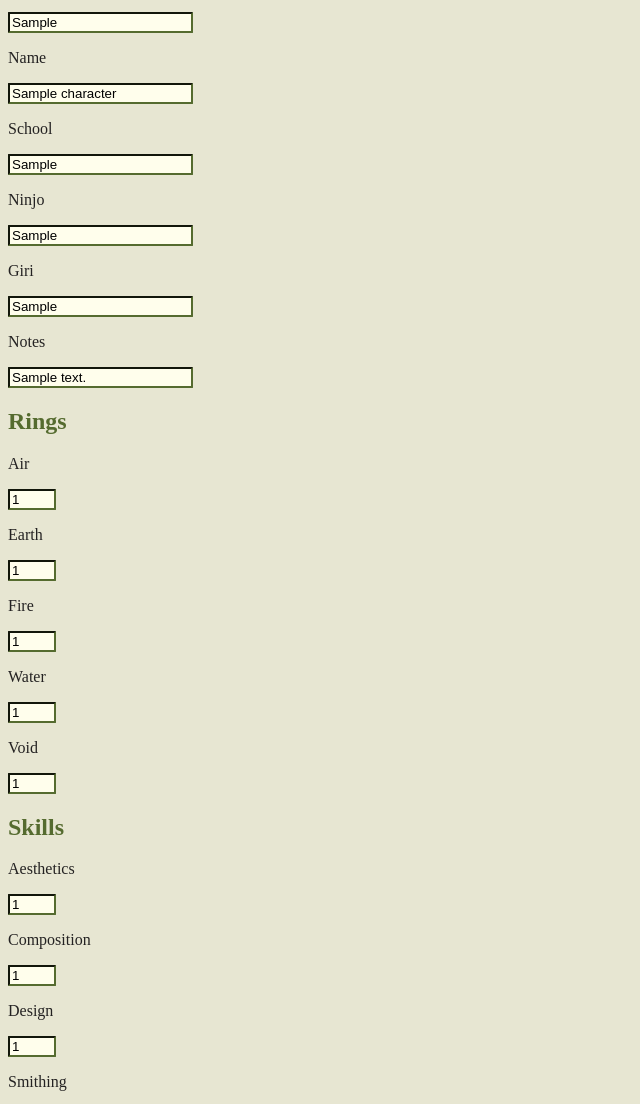
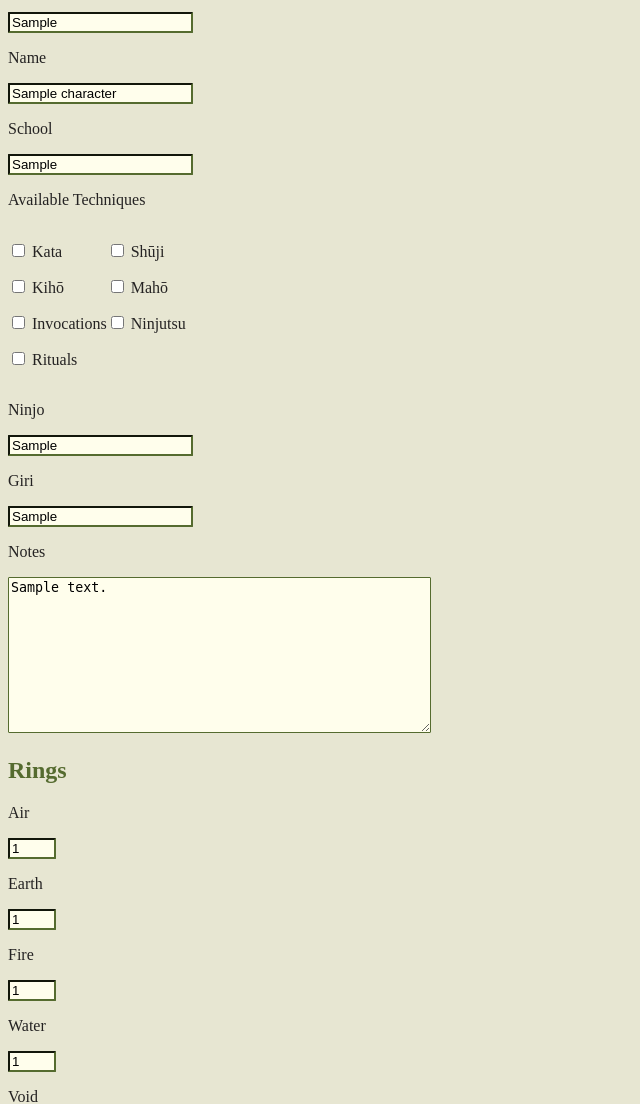
Before and after one commit to Koboldus/Digital-Yojimbo, a Django app: page /account/character/1/edit/ in a window 1280 px wide. Shown: the part 160-1264 px from the top of the page, without its empty margins (0-640 px from the left). Run offline with Django 4.2, Linux system fonts and the light colour scheme; a user stored in the database is signed in; tables that the repository leaves empty hold one stand-in row (values such as "Sample post").

Commit message:
changed character editing

```diff
--- a/Character_Menagement/views.py
+++ b/Character_Menagement/views.py
@@ -29,7 +29,13 @@ class CharacterEditing(View):
         if request.user.id != character.user_id:
             return HttpResponse("This isn't one of your characters")
 
-        return render(request, 'character_edit.html', {'character': character})
+        traits = Trait.objects.all()
+
+        techniques = character.technique_categories.split(', ')
+
+        print(techniques)
+
+        return render(request, 'character_edit.html', {'character': character, 'techniques': techniques, 'traits': traits})
 
     def post(self, request, id):
         character = Character.objects.get(id=id)
--- a/templates/character_edit.html
+++ b/templates/character_edit.html
@@ -7,7 +7,16 @@
             <label for="clan">Clan</label>
         </p>
         <p>
-            <input id="clan" type="text" name="clan" value="{{ character.clan }}">
+            <input list="clan-list" id="clan" name="clan" required="required" value="{{ character.clan}}">
+            <datalist id="clan-list">
+                <option value="Crab">Crab</option>
+                <option value="Crane">Crane</option>
+                <option value="Dragon">Dragon</option>
+                <option value="Lion">Lion</option>
+                <option value="Phoenix">Phoenix</option>
+                <option value="Scorpion">Scorpion</option>
+                <option value="Unicorn">Unicorn</option>
+            </datalist>
         </p>
         <p>
             <label for="family">Family</label>
@@ -28,6 +37,92 @@
             <input id="school" type="text" name="school" value="{{ character.school }}">
         </p>
         <p>
+            Available Techniques
+        </p>
+        <div class="main-container">
+            <div>
+                <p>
+                    <input
+                    type="checkbox"
+                    id="Kata"
+                    name="technique_categories"
+                    value="Kata"
+                    {% if 'Kata' in techniques %}
+                    checked
+                    {% endif %}>
+                    <label for="Kata">Kata</label>
+                </p>
+                <p>
+                    <input
+                    type="checkbox"
+                    id="Kihō"
+                    name="technique_categories"
+                    value="Kihō"
+                    {% if 'Kiho' in techniques %}
+                    checked
+                    {% endif %}>
+                    <label for="Kihō">Kihō</label>
+                </p>
+                <p>
+                    <input
+                    type="checkbox"
+                    id="Invocations"
+                    name="technique_categories"
+                    value="Invocations"
+                    {% if 'Invocations' in techniques %}
+                    checked
+                    {% endif %}>
+                    <label for="Invocations">Invocations</label>
+                </p>
+                <p>
+                    <input
+                    type="checkbox"
+                    id="Rituals"
+                    name="technique_categories"
+                    value="Rituals"
+                    {% if 'Rituals' in techniques %}
+                    checked
+                    {% endif %}>
+                    <label for="Rituals">Rituals</label>
+                </p>
+            </div>
+            <div>
+                <p>
+                    <input
+                    type="checkbox"
+                    id="Shūji"
+                    name="technique_categories"
+                    value="Shūji"
+                    {% if 'Shuji' in techniques %}
+                    checked
+                    {% endif %}>
+                    <label for="Shūji">Shūji</label>
+                </p>
+                <p>
+                    <input
+                    type="checkbox"
+                    id="Mahō"
+                    name="technique_categories"
+                    value="Mahō"
+                    {% if 'Maho' in techniques %}
+                    checked
+                    {% endif %}>
+                    <label for="Mahō">Mahō</label>
+                </p>
+                <p>
+                    <input
+                    type="checkbox"
+                    id="Ninjutsu"
+                    name="technique_categories"
+                    value="Ninjutsu"
+                    {% if 'Ninjutsu' in techniques %}
+                    checked
+                    {% endif %}>
+                    <label for="Ninjutsu">Ninjutsu</label>
+                </p>
+            </div>
+        </div>
+        <p>
             <label for="ninjo">Ninjo</label>
         </p>
         <p>
@@ -43,7 +138,7 @@
             <label for="notes">Notes</label>
         </p>
         <p>
-            <input id="notes" type="text" name="notes" value="{{ character.notes }}">
+            <textarea id="notes" type="text" name="notes" rows="10" cols="50">{{ character.notes }}</textarea>
         </p>
     <h2>Rings</h2>
         <p>
@@ -241,73 +336,77 @@
             <input id="status" type="number" name="status" value="{{ character.status }}" max="100" min="0">
         </p>
     <h2>Distinctions</h2>
+    <div class="traits">
+            {% for trait in traits %}
+                {% if trait.category == 'Distinction' %}
                 <p>
-            <input type="text" required="required" list="distinct" name="traits" id="distinctions" value="
-{% for trait in character.traits.all %}
-{% if trait.category == 'Distinction' %}
-{{ trait.name }}
+                    <input
+                    type="checkbox"
+                    id="{{ trait.id }}"
+                    name="traits"
+                    value="{{ trait.name }}"
+                    {% if trait in character.traits.all %}
+                    checked
+                    {% endif %}>
+                    <label for="{{ trait.name }}">{{ trait.name }} [{{ trait.ring }}]</label>
+                </p>
                 {% endif %}
             {% endfor %}
-">
-            <datalist id="distinct">
+    </div>
+<h2>Adversities</h2>
+    <div class="traits">
         {% for trait in traits %}
-                    {% if trait.category == 'Distinction' %}
-                        <option value="{{ trait.name }}">{{ trait.name }} [{{ trait.ring }}]</option>
+            {% if trait.category == 'Adversity' %}
+            <p>
+                <input
+                type="checkbox"
+                id="{{ trait.id }}"
+                name="traits"
+                value="{{ trait.name }}"
+                {% if trait in character.traits.all %}
+                checked
+                {% endif %}>
+                <label for="{{ trait.name }}">{{ trait.name }} [{{ trait.ring }}]</label>
+            </p>
             {% endif %}
         {% endfor %}
-            </datalist>
+    </div>
+<h2>Passions</h2>
+    <div class="traits">
+        {% for trait in traits %}
+            {% if trait.category == 'Passion' %}
+            <p>
+                <input
+                type="checkbox"
+                id="{{ trait.id }}"
+                name="traits"
+                value="{{ trait.name }}"
+                {% if trait in character.traits.all %}
+                checked
+                {% endif %}>
+                <label for="{{ trait.name }}">{{ trait.name }} [{{ trait.ring }}]</label>
             </p>
-    <h2>Adversities</h2>
-        <p>
-            <input type="text" required="required" list="advers" name="traits" id="adversities" value="
-{% for trait in character.traits.all %}
-{% if trait.category == 'Adversity' %}
-{{ trait.name }}
             {% endif %}
         {% endfor %}
-">
-            <datalist id="advers">
+    </div>
+<h2>Anxieties</h2>
+    <div class="traits">
         {% for trait in traits %}
-                    {% if trait.category == 'Adversity' %}
-                        <option value="{{ trait.name }}">{{ trait.name }} [{{ trait.ring }}]</option>
+            {% if trait.category == 'Anxiety' %}
+            <p>
+                <input
+                type="checkbox"
+                id="{{ trait.id }}"
+                name="traits"
+                value="{{ trait.name }}"
+                {% if trait in character.traits.all %}
+                checked
+                {% endif %}>
+                <label for="{{ trait.name }}">{{ trait.name }} [{{ trait.ring }}]</label>
+            </p>
             {% endif %}
         {% endfor %}
-            </datalist>
-        </p>
-    <h2>Passions</h2>
-        <p>
-            <input type="text" required="required" list="pass" name="traits" id="passions" value="
-{% for trait in character.traits.all %}
-{% if trait.category == 'Passion' %}
-{{ trait.name }}
-{% endif %}
-{% endfor %}
-">
-            <datalist id="pass">
-                {% for trait in traits %}
-                    {% if trait.category == 'Passion' %}
-                        <option value="{{ trait.name }}">{{ trait.name }} [{{ trait.ring }}]</option>
-                    {% endif %}
-                {% endfor %}
-            </datalist>
-        </p>
-    <h2>Anxieties</h2>
-        <p>
-            <input type="text" required="required" list="anxious" name="traits" id="anxieties" value="
-{% for trait in character.traits.all %}
-{% if trait.category == 'Anxiety' %}
-{{ trait.name }}
-{% endif %}
-{% endfor %}
-">
-            <datalist id="anxious">
-                {% for trait in traits %}
-                    {% if trait.category == 'Anxiety' %}
-                        <option value="{{ trait.name }}">{{ trait.name }} [{{ trait.ring }}]</option>
-                    {% endif %}
-                {% endfor %}
-            </datalist>
-        </p>
+    </div>
         <p>
             <input type="submit" value="Save changes">
         </p>
```
Also changed, not shown: templates/character_create.html (line endings or trailing spaces). Lines whose indentation alone changed are shown as unchanged.
